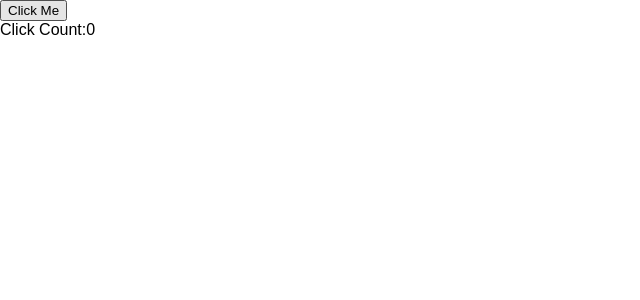
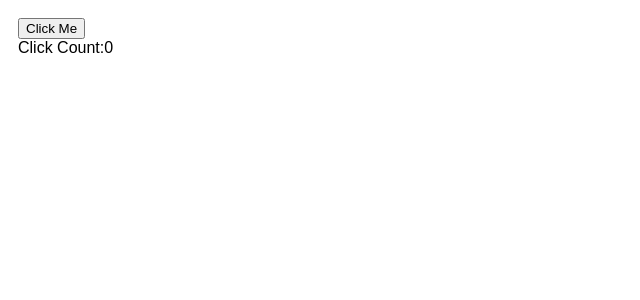
Before and after one commit to zuohd/HackDays, a React (Create React App) app in the folder Project03/first-react-app/my-app/: page / in a window 1280 px wide. Shown: the top 300 px of the page, without its empty margins (0-640 px from the left). Built offline with nearby package versions, Linux system fonts and the light colour scheme.

Commit message:
Add styles

```diff
--- a/Project03/first-react-app/my-app/src/ClickCounter.js
+++ b/Project03/first-react-app/my-app/src/ClickCounter.js
@@ -11,8 +11,9 @@ class ClickCounter extends Component{
     }
 
     render(){
+        const counterStyle={margin:'18px'};
         return (
-            <div>
+            <div style={counterStyle}>
                 <button onClick={this.onClickButton}>Click Me</button>
                 <div>
                     Click Count:{this.state.count}
```
